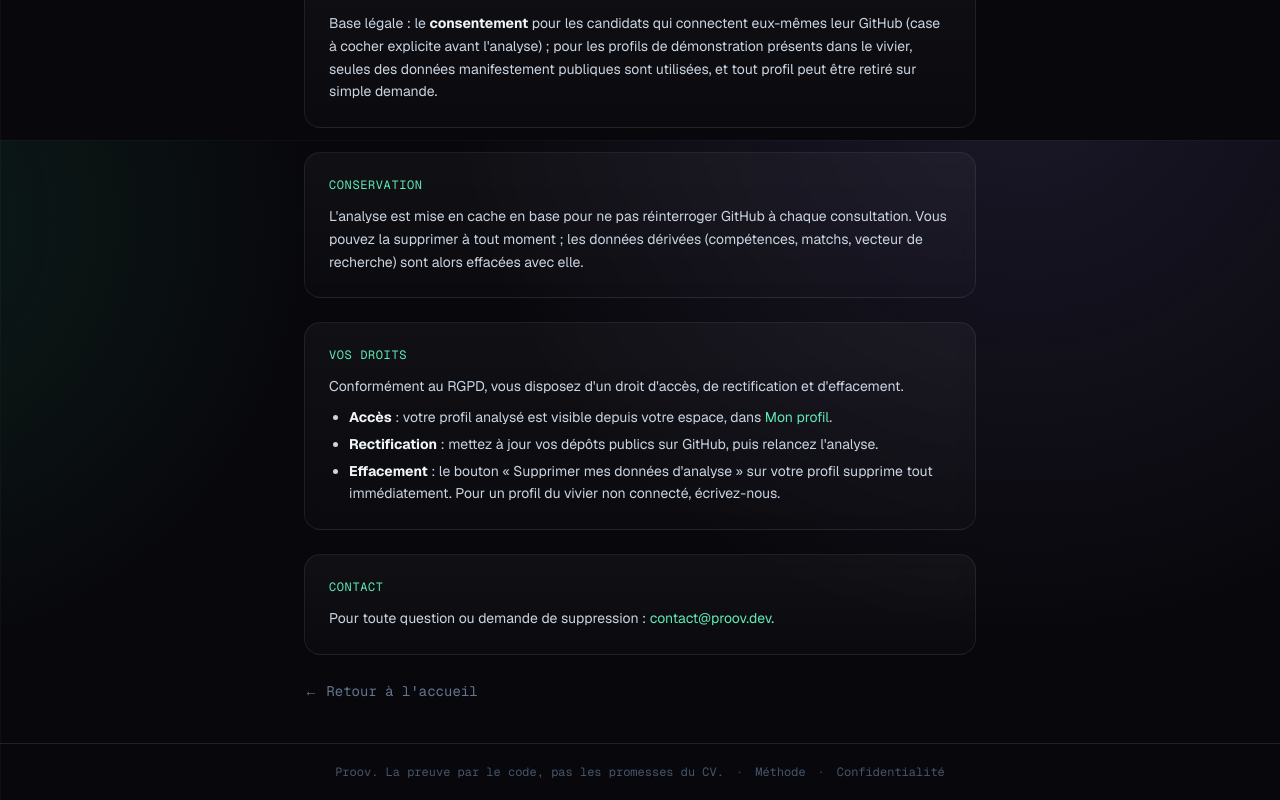
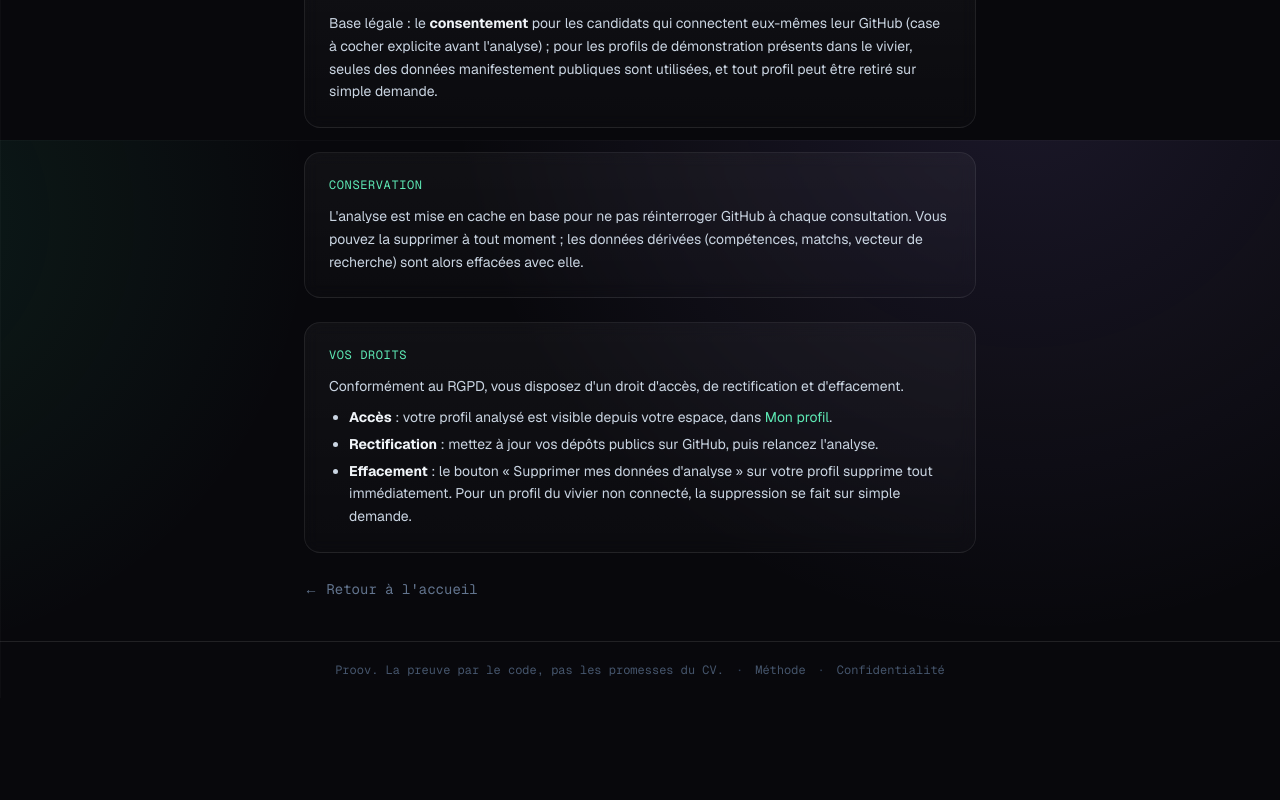
Before and after one commit to SEBonduel/proov, a Next.js app: page /confidentialite in a window 1280 px wide. Shown: the part 660-1460 px from the top of the page. After the commit the page ends 1358 px from the top, so only its background shows below. Built offline with nearby package versions, Linux system fonts and the light colour scheme; no server answers.

Commit message:
fix(pages): espaces apres les mots en gras (methode + confidentialite) et suppression de la section Contact

```diff
--- a/src/app/confidentialite/page.tsx
+++ b/src/app/confidentialite/page.tsx
@@ -28,8 +28,8 @@ export default function PrivacyPage() {
       <Reveal delay={0.04}>
         <Section title="Quelles données">
           <p>
-            Proov utilise uniquement des données <strong className="text-slate-100">publiques</strong> issues
-            de GitHub : votre pseudo, vos dépôts publics (noms, descriptions, langages, dépendances déclarées,
+            Proov utilise uniquement des données <strong className="text-slate-100">publiques</strong>{" "}
+            issues de GitHub : votre pseudo, vos dépôts publics (noms, descriptions, langages, dépendances déclarées,
             sujets, activité), et les projets publics auxquels vous avez contribué. À partir de ces signaux,
             Proov déduit des compétences, chacune avec une force de preuve et les dépôts qui l&apos;attestent.
           </p>
@@ -52,8 +52,8 @@ export default function PrivacyPage() {
             Finalité : révéler des compétences prouvées par le code et les mettre en relation avec des offres.
           </p>
           <p>
-            Base légale : le <strong className="text-slate-100">consentement</strong> pour les candidats qui
-            connectent eux-mêmes leur GitHub (case à cocher explicite avant l&apos;analyse) ; pour les profils
+            Base légale : le <strong className="text-slate-100">consentement</strong>{" "}
+            pour les candidats qui connectent eux-mêmes leur GitHub (case à cocher explicite avant l&apos;analyse) ; pour les profils
             de démonstration présents dans le vivier, seules des données manifestement publiques sont utilisées,
             et tout profil peut être retiré sur simple demande.
           </p>
@@ -75,31 +75,19 @@ export default function PrivacyPage() {
           <p>Conformément au RGPD, vous disposez d&apos;un droit d&apos;accès, de rectification et d&apos;effacement.</p>
           <ul className="list-disc space-y-1 pl-5">
             <li>
-              <strong className="text-slate-100">Accès</strong> : votre profil analysé est visible depuis votre
+              <strong className="text-slate-100">Accès</strong>{" "}: votre profil analysé est visible depuis votre
               espace, dans <Link href="/me" className="text-emerald-300 hover:underline">Mon profil</Link>.
             </li>
             <li>
-              <strong className="text-slate-100">Rectification</strong> : mettez à jour vos dépôts publics sur
+              <strong className="text-slate-100">Rectification</strong>{" "}: mettez à jour vos dépôts publics sur
               GitHub, puis relancez l&apos;analyse.
             </li>
             <li>
               <strong className="text-slate-100">Effacement</strong> : le bouton « Supprimer mes données
               d&apos;analyse » sur votre profil supprime tout immédiatement. Pour un profil du vivier non
-              connecté, écrivez-nous.
+              connecté, la suppression se fait sur simple demande.
             </li>
           </ul>
-        </Section>
-      </Reveal>
-
-      <Reveal delay={0.14}>
-        <Section title="Contact">
-          <p>
-            Pour toute question ou demande de suppression :{" "}
-            <a href="mailto:contact@proov.dev" className="text-emerald-300 hover:underline">
-              contact@proov.dev
-            </a>
-            .
-          </p>
         </Section>
       </Reveal>
 
--- a/src/components/LinkGitHubForm.tsx
+++ b/src/components/LinkGitHubForm.tsx
@@ -57,7 +57,7 @@ export function LinkGitHubForm() {
           className="mt-0.5 h-4 w-4 shrink-0 accent-emerald-400"
         />
         <span>
-          J&apos;autorise Proov à analyser mon code <strong className="text-slate-300">public</strong> GitHub pour
+          J&apos;autorise Proov à analyser mon code <strong className="text-slate-300">public</strong>{" "}GitHub pour
           révéler mes compétences prouvées. Voir la{" "}
           <Link href="/confidentialite" className="text-emerald-300 hover:underline">
             politique de confidentialité
```
Also changed, not shown: src/app/methode/page.tsx (+4 -4 lines).
